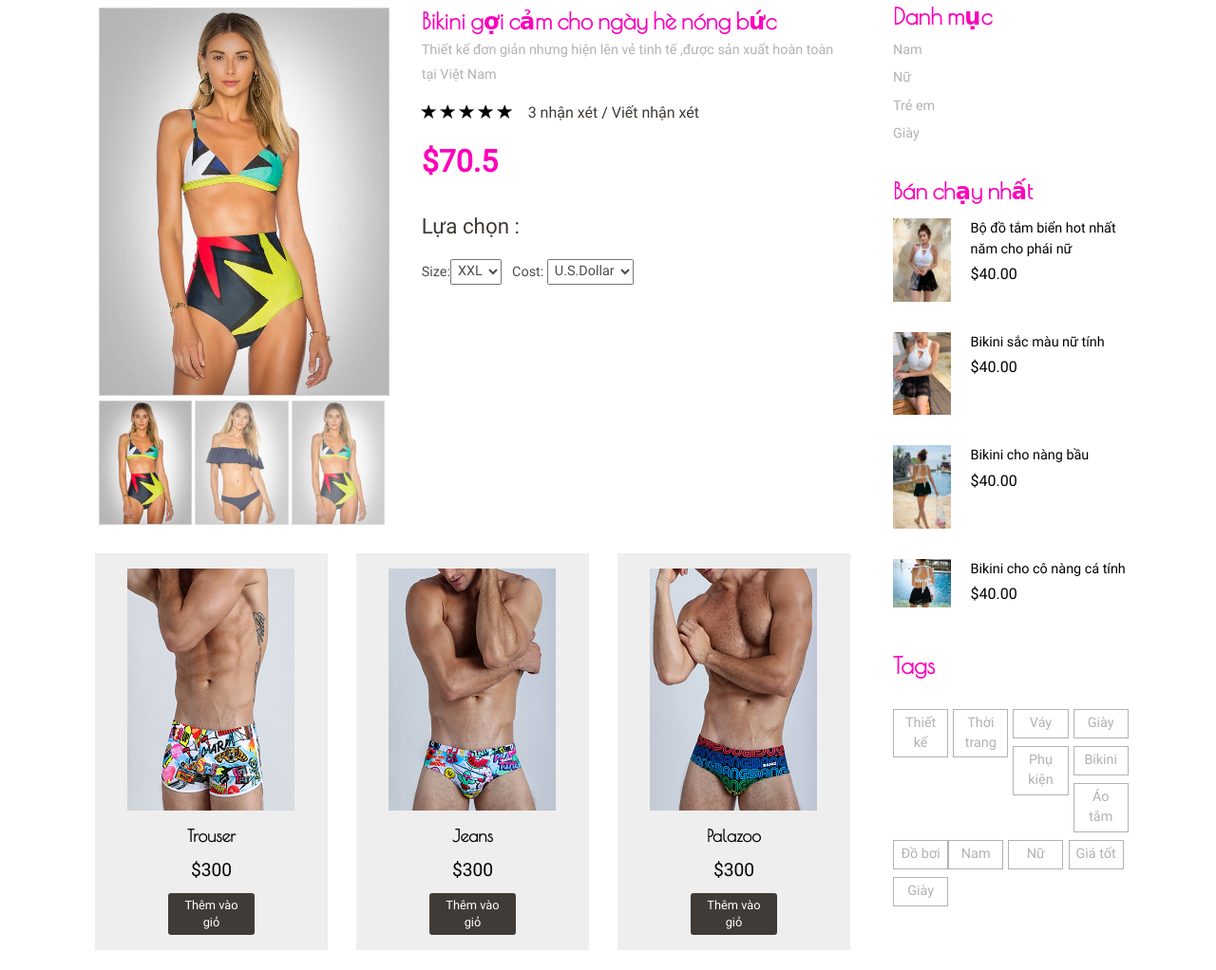
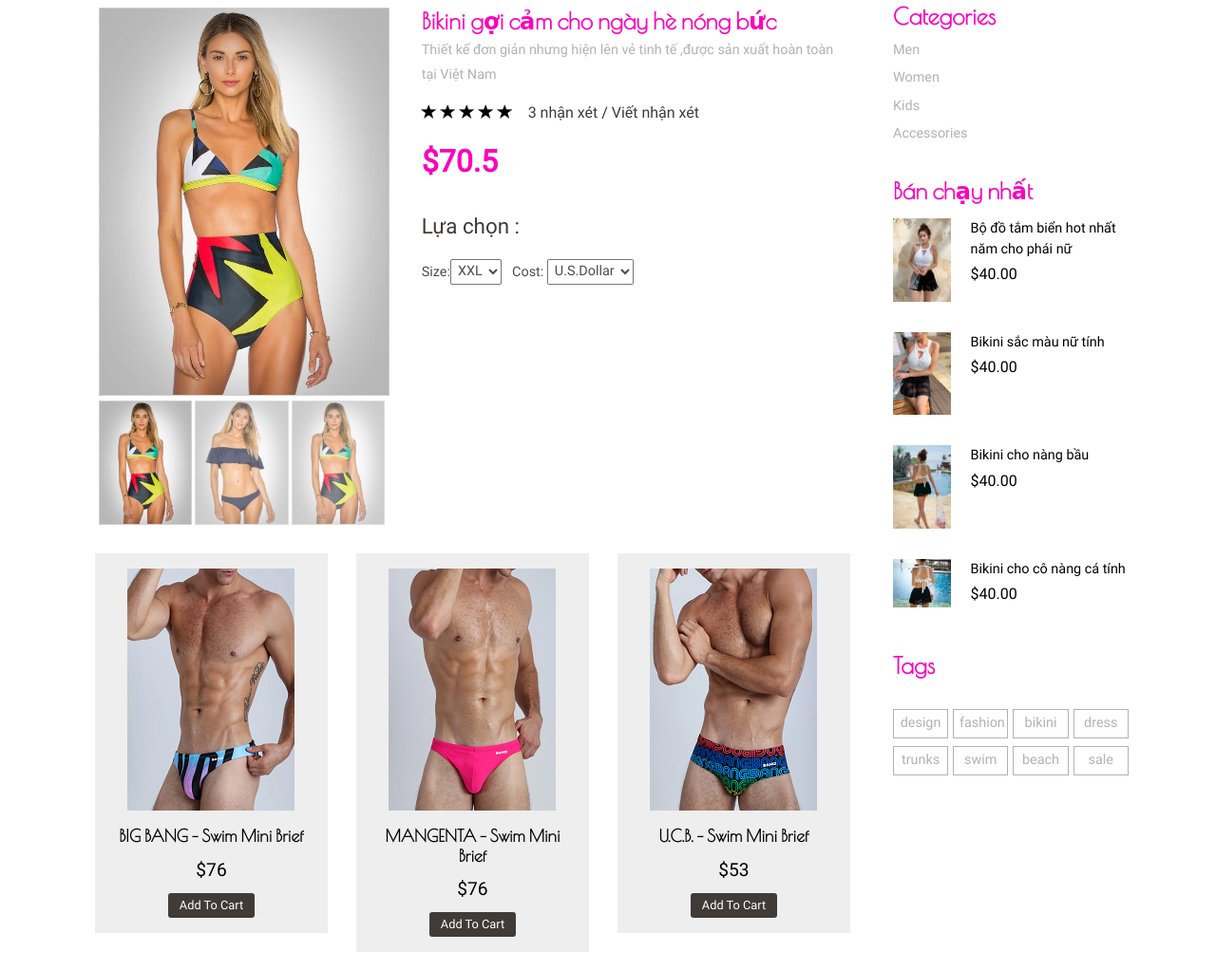
Before and after one commit to ndthanh20/UI-Design-Project, a plain HTML site: page single.html in a window 1280 px wide. Shown: the part 270-1292 px from the top of the page at 95% size. Drawn offline with nearby package versions, Linux system fonts and the light colour scheme; files whose address does not match are found by name.

Commit message:
Update single.html

```diff
--- a/single.html
+++ b/single.html
@@ -270,12 +270,12 @@ Smartphone Compatible web template, free webdesigns for Nokia, Samsung, LG, Sony
                     <div class="col-md-4 col-md4">
                         <div class="col-md1 simpleCart_shelfItem">
                             <a href="single.html">
-                                <img class="img-responsive" src="images/pi15.png" alt="" />
+                                <img class="img-responsive" src="images/pi9.png" alt="" />
                             </a>
-                            <h3><a href="single.html">Trouser</a></h3>
+                            <h3><a href="single.html">BIG BANG - Swim Mini Brief</a></h3>
                             <div class="price">
-                                <h5 class="item_price">$300</h5>
-                                <a href="#" class="item_add">Thêm vào giỏ</a>
+                                <h5 class="item_price">$76</h5>
+                                <a href="#" class="item_add">Add To Cart</a>
                                 <div class="clearfix"> </div>
                             </div>
                         </div>
@@ -283,12 +283,12 @@ Smartphone Compatible web template, free webdesigns for Nokia, Samsung, LG, Sony
                     <div class="col-md-4 col-md4">
                         <div class="col-md1 simpleCart_shelfItem">
                             <a href="single.html">
-                                <img class="img-responsive" src="images/pi12.png" alt="" />
+                                <img class="img-responsive" src="images/pi10.png" alt="" />
                             </a>
-                            <h3><a href="single.html">Jeans</a></h3>
+                            <h3><a href="single.html">MANGENTA - Swim Mini Brief</a></h3>
                             <div class="price">
-                                <h5 class="item_price">$300</h5>
-                                <a href="#" class="item_add">Thêm vào giỏ</a>
+                                <h5 class="item_price">$76</h5>
+                                <a href="#" class="item_add">Add To Cart</a>
                                 <div class="clearfix"> </div>
                             </div>
 
@@ -299,10 +299,10 @@ Smartphone Compatible web template, free webdesigns for Nokia, Samsung, LG, Sony
                             <a href="single.html">
                                 <img class="img-responsive" src="images/pi11.png" alt="" />
                             </a>
-                            <h3><a href="single.html">Palazoo</a></h3>
+                            <h3><a href="single.html">U.C.B. - Swim Mini Brief</a></h3>
                             <div class="price">
-                                <h5 class="item_price">$300</h5>
-                                <a href="#" class="item_add">Thêm vào giỏ</a>
+                                <h5 class="item_price">$53</h5>
+                                <a href="#" class="item_add">Add To Cart</a>
                                 <div class="clearfix"> </div>
                             </div>
 
@@ -316,20 +316,32 @@ Smartphone Compatible web template, free webdesigns for Nokia, Samsung, LG, Sony
             <div class="col-md-3 product-bottom">
                 <!--categories-->
                 <div class=" rsidebar span_1_of_left">
-                    <h3 class="cate">Danh mục</h3>
+                    <h3 class="cate">Categories</h3>
                     <ul class="menu-drop">
-                        <li class="item1"><a href="#">Nam </a>
-
+                        <li class="item1"><a href="#">Men </a>
+                            <ul class="cute">
+                                <li class="subitem1"><a href="single.html">Swimsuit </a></li>
+                                <li class="subitem2"><a href="single.html">Trunks </a></li>
+                                <li class="subitem3"><a href="single.html">Briefs </a></li>
+                            </ul>
                         </li>
-                        <li class="item2"><a href="#">Nữ </a>
-
+                        <li class="item2"><a href="#">Women </a>
+                            <ul class="cute">
+                                <li class="subitem1"><a href="single.html">Swimsuit </a></li>
+                                <li class="subitem2"><a href="single.html">Bikini </a></li>
+                            </ul>
                         </li>
-                        <li class="item3"><a href="#">Trẻ em</a>
-
+                        <li class="item3"><a href="#">Kids</a>
+                            <ul class="cute">
+                                <li class="subitem1"><a href="single.html">Swimsuit </a></li>
+                            </ul>
                         </li>
-
-                        <li class="item4"><a href="#">Giày</a>
-
+                        <li class="item4"><a href="#">Accessories</a>
+                            <ul class="cute">
+                                <li class="subitem1"><a href="single.html">Sunglasses </a></li>
+                                <li class="subitem2"><a href="single.html">Swim Goggles </a></li>
+                                <li class="subitem3"><a href="single.html">Sandals</a></li>
+                            </ul>
                         </li>
                     </ul>
                 </div>
@@ -387,19 +399,15 @@ Smartphone Compatible web template, free webdesigns for Nokia, Samsung, LG, Sony
                     <h3 class="cate">Tags</h3>
                     <div class="tags">
                         <ul>
-                            <li><a href="#">Thiết kế</a></li>
-                            <li><a href="#">Thời trang</a></li>
-                            <li><a href="#">Váy</a></li>
-                            <li><a href="#">Giày</a></li>
-                            <li><a href="#">Phụ kiện</a></li>
-                            <li><a href="#">Bikini</a></li>
-                            <li><a href="#">Áo tắm</a></li>
-                            <li><a href="#">Đồ bơi</a></li>
-                            <li><a href="#">Nam</a></li>
-                            <li><a href="#">Nữ</a></li>
-                            <li><a href="#">Giá tốt</a></li>
-                            <li><a href="#">Giày</a></li>
-
+                            <li><a href="#">design</a></li>
+                            <li><a href="#">fashion</a></li>
+                            <li><a href="#">bikini</a></li>
+                            <li><a href="#">dress</a></li>
+                            <li><a href="#">trunks</a></li>
+                            <li><a href="#">swim</a></li>
+                            <li><a href="#">beach</a></li>
+                            <li><a href="#">sale</a></li>
+                            <div class="clearfix"> </div>
                             <div class="clearfix"> </div>
                         </ul>
                     </div>
```
